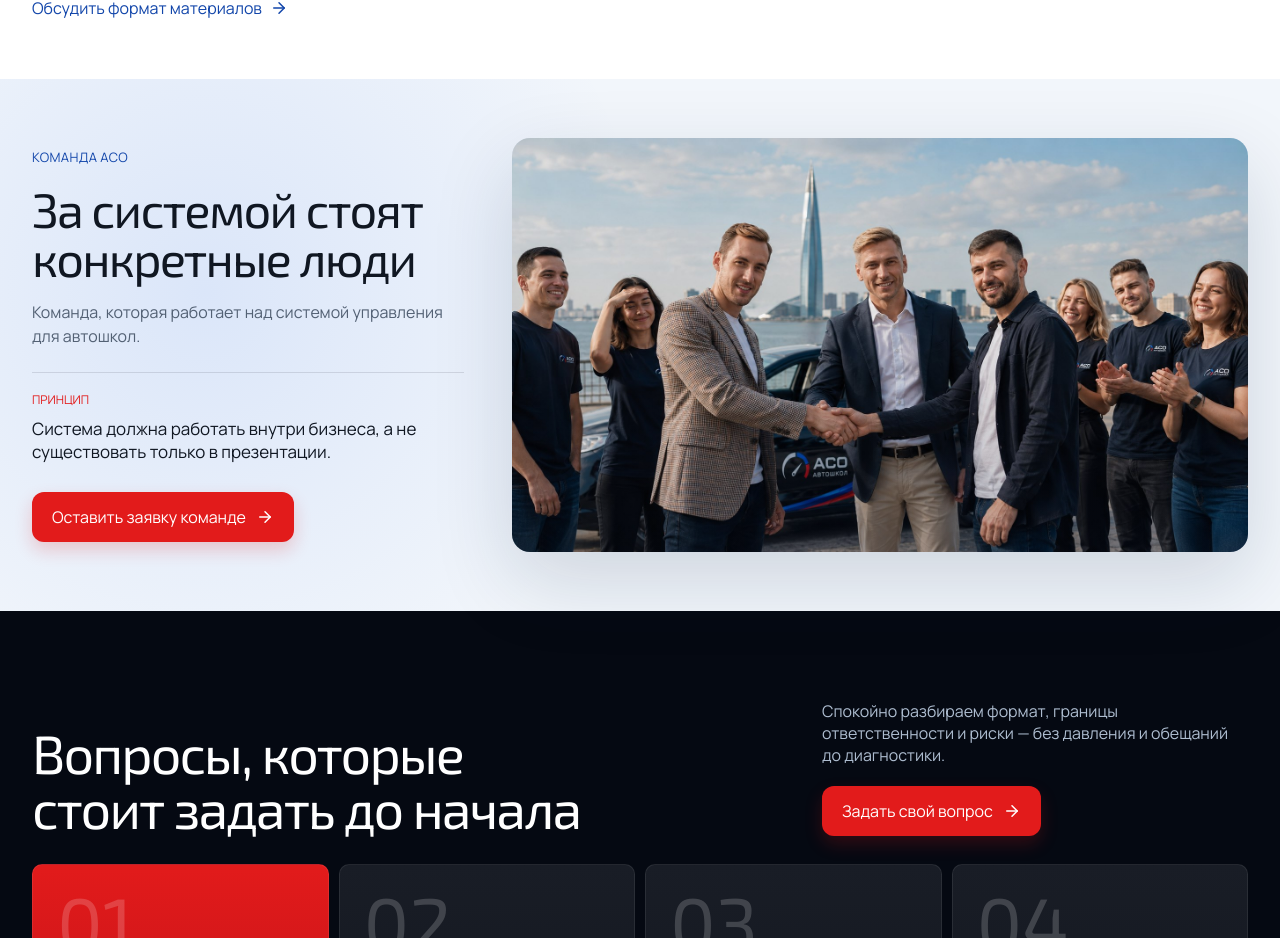
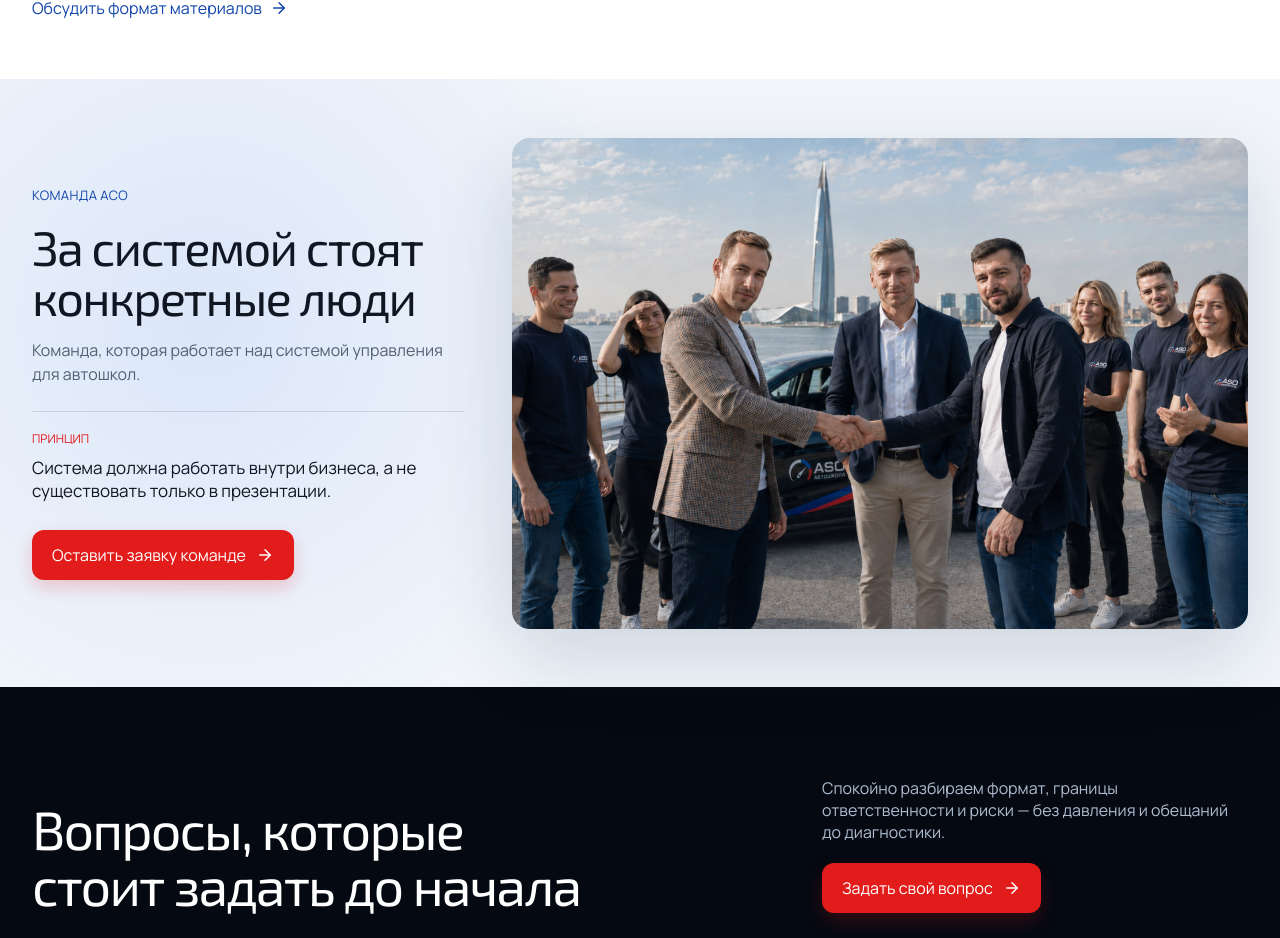
Before and after one commit to alyayumm/ASOash, a React (Vite) app: page / in a window 1280 px wide. Shown: the part 8193-9131 px from the top of the page. Built offline with nearby package versions, Linux system fonts and the light colour scheme.

Commit message:
Заменено фото команды

```diff
--- a/src/App.tsx
+++ b/src/App.tsx
@@ -12,6 +12,7 @@ import {
   X,
 } from 'lucide-react'
 import { trackEvent } from './analytics'
+import teamPhotoAsset from './assets/aso-team-updated.png'
 import ctaSlidersIcon from './assets/cta-sliders-icon.png'
 import { BrandLogo } from './components/BrandLogo'
 import { LeadForm } from './components/LeadForm'
@@ -66,8 +67,6 @@ const directionCards = [
     image: publicAsset('direction-system-visual.jpg'),
   },
 ] as const
-
-const teamPhotoAsset = publicAsset('aso-team-group.jpg')
 
 const lossFunnelRows = [
   {
--- a/src/styles.css
+++ b/src/styles.css
@@ -1360,9 +1360,9 @@ p {
 .founder-team img {
   display: block;
   width: 100%;
-  aspect-ratio: 16 / 9;
+  aspect-ratio: 3 / 2;
   object-fit: cover;
-  object-position: 50% 48%;
+  object-position: 50% 50%;
 }
 
 .objections-section {
```
Also changed, not shown: src/assets/aso-team-updated.png (added), 6 other files (tests, documents, lock files or other folders).
